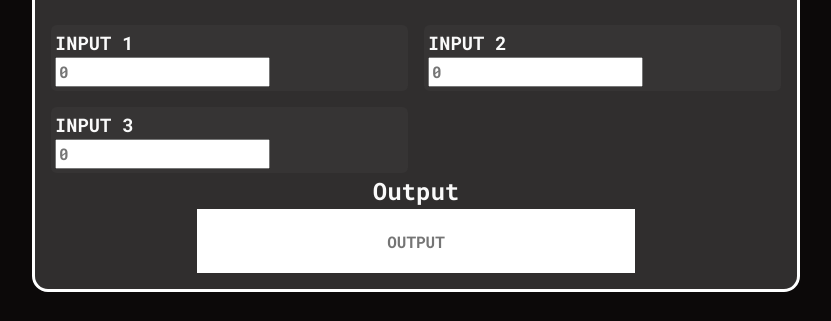
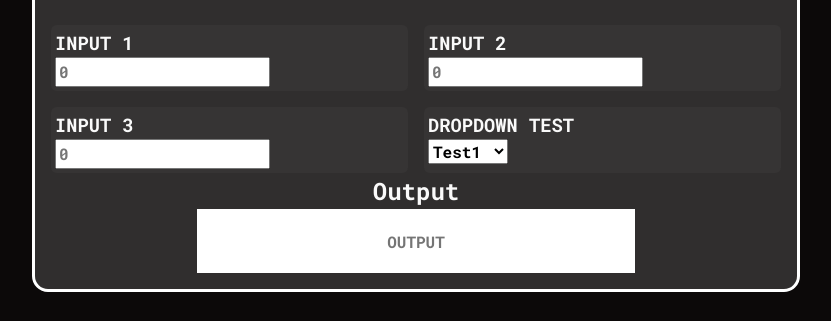
Before and after one commit to RakLord/TPT2Calc, a plain HTML site: page index.html in a window 1280 px wide. Shown: the part 133-454 px from the top of the page, without its empty margins (224-1055 px from the left). Drawn offline with nearby package versions, Linux system fonts and the light colour scheme.

Commit message:
Dropdown support

```diff
--- a/calculators/sampleCalc.js
+++ b/calculators/sampleCalc.js
@@ -1,16 +1,6 @@
 
 export class Calculator {
     constructor() {
-
-      function newInput(title) {
-        let div = $("<div>").addClass("flow");
-        let titleTag = $("<h3>").text(title);
-        let inputTag = $("<input>").attr("placeholder", "0");
-
-        div.append(titleTag, inputTag);
-        return div;
-      }
-
 
       function checkValid(input) {
         let val = input.val().trim();
@@ -39,10 +29,12 @@ export class Calculator {
       this.inputs.value1 = newInput("Input 1");
       this.inputs.value2 = newInput("Input 2");
       this.inputs.value3 = newInput("Input 3");
+      this.inputs.dropdown1 = newInput("Dropdown Test", ["Test1", ["Test 2"]])
 
       this.inputsGrid.append(this.inputs.value1);
       this.inputsGrid.append(this.inputs.value2);
       this.inputsGrid.append(this.inputs.value3);
+      this.inputsGrid.append(this.inputs.dropdown1);
 
       // Output Stuff
       this.output = $("<div>").addClass("flex-container flex-col flex-center");
@@ -81,12 +73,14 @@ export class Calculator {
     }
 
     calculate() {
+      let dropdownValue = this.inputs.dropdown1.find("option:selected").val();
+
       let outputValue =
       parseFloat(this.inputs.value1.children().last().val()) +
       parseFloat(this.inputs.value2.children().last().val()) +
       parseFloat(this.inputs.value3.children().last().val());
 
-      console.log(outputValue);
+      console.log("OUTPUT:" + outputValue.toString());
       if (outputValue) {
           this.outputInput.val(outputValue);
       }
--- a/index.html
+++ b/index.html
@@ -26,6 +26,7 @@
 
         <script src="https://code.jquery.com/jquery-3.7.0.min.js" integrity="sha256-2Pmvv0kuTBOenSvLm6bvfBSSHrUJ+3A7x6P5Ebd07/g=" crossorigin="anonymous"></script>
 
+        <script src="utils.js"></script>
         <script src="data.js"></script>
         <script src="functions.js"></script>
         <script src="main.js" type="module" async defer></script>
--- /dev/null
+++ b/utils.js
@@ -0,0 +1,28 @@
+
+function createDropdown(data) {
+    let div = $("<div>").addClass("select-container");
+    let select = $("<select>").addClass("select-box");
+
+    data.forEach((name, index)=> {
+        select.append($("<option>").attr("value", index).text(name));
+    })
+
+    div.append(select);
+
+    return div;
+}
+
+function newInput(title, dropdown=false) {
+    let div = $("<div>").addClass("flow");
+    let titleTag = $("<h3>").text(title);
+    if (!dropdown) {
+      let inputTag = $("<input>").attr("placeholder", "0");
+      div.append(titleTag, inputTag);
+      return div;
+    }
+    else {
+      let dropdownInput = createDropdown(dropdown);
+      div.append(titleTag, dropdownInput);
+      return div;
+    }
+  }
```
